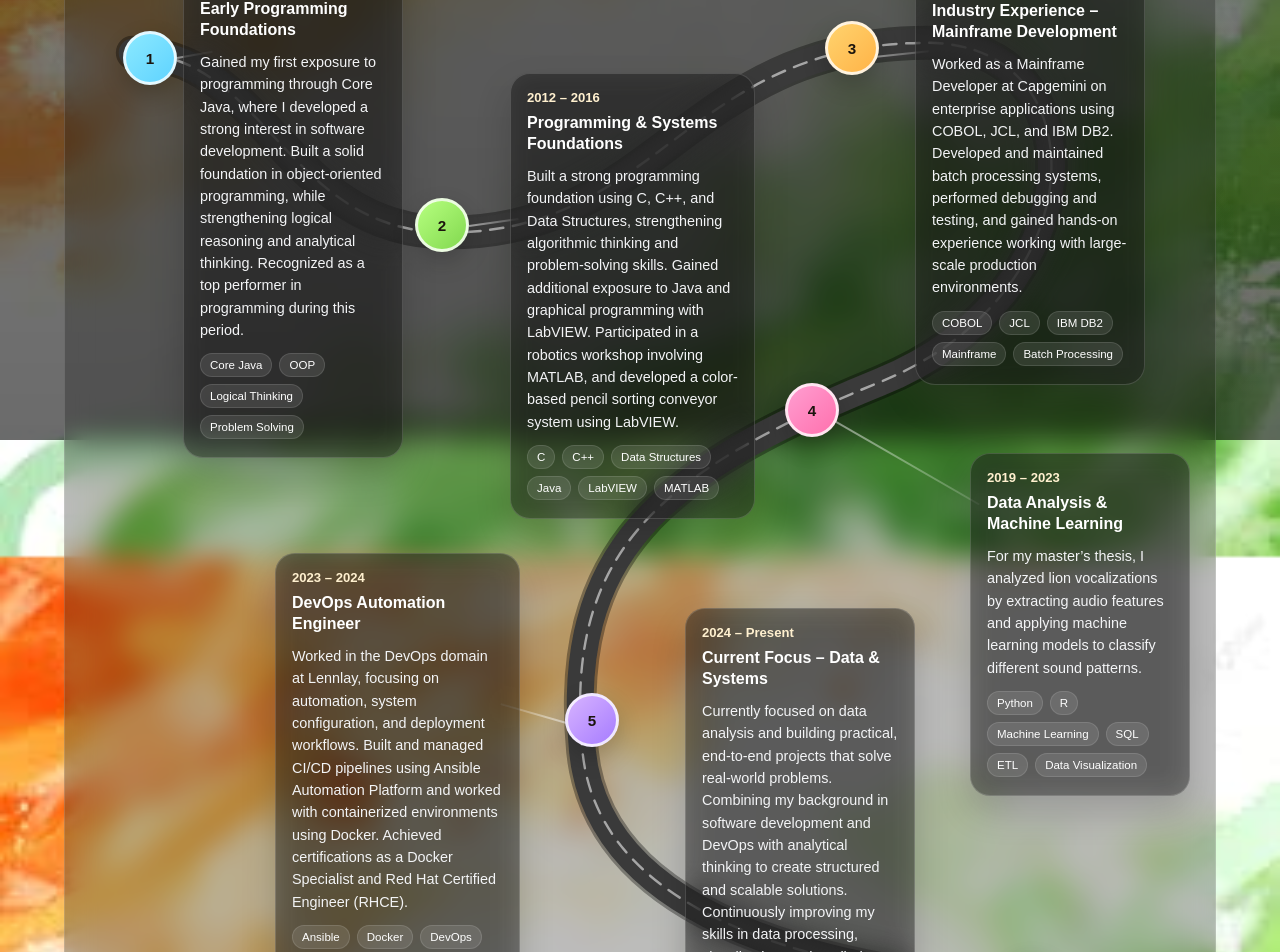
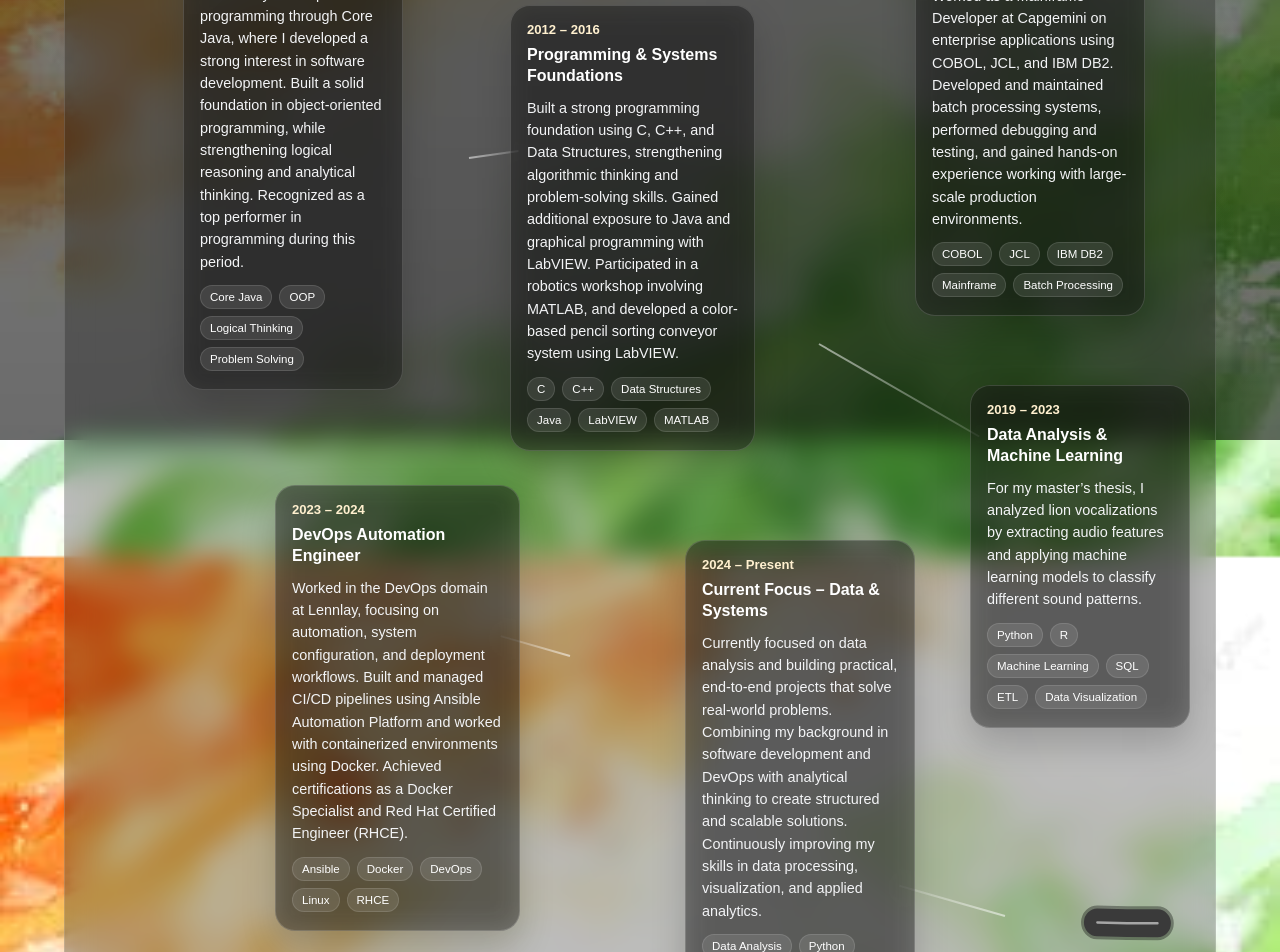
Before and after one commit to Prat-375/Portfolio, a React app: page /about in a window 1280 px wide. Shown: the part 360-1312 px from the top of the page. Built offline with nearby package versions, Linux system fonts and the light colour scheme; the HTML template or start-up script is replaced by a standard one.

Commit message:
added personal project chatbot

```diff
--- a/src/data/projects.js
+++ b/src/data/projects.js
@@ -90,13 +90,24 @@ export const softwareProjects = [
 
 export const personalProjects = [
   {
-    title: "Interview Workflow Automation",
+    title: "AI Chatbot (LangChain + Gemini)",
+    slug: "ai-chatbot",
+    category: "personal",
     description:
-      "Process automation project designed to streamline candidate communication and tracking using forms, spreadsheet updates, and automated email notifications.",
-    tech: ["Power Automate", "Excel", "Forms", "Outlook"],
-    github: "#",
-    demo: "#",
-    category: "personal",
+      "An AI-powered chatbot that provides contextual conversations using Google Gemini and LangChain.",
+    longDescription:
+      "Developed an intelligent chatbot using LangChain and Google Gemini API to enable context-aware conversations. Implemented prompt engineering and message history handling to simulate human-like responses. Designed an interactive user interface using Gradio and deployed the application on Hugging Face Spaces for real-time access.",
+    tech: ["Python", "LangChain", "Google Gemini API", "Gradio", "LLM"],
+    highlights: [
+      "Built context-aware chatbot using LangChain message history",
+      "Integrated Google Gemini API for real-time AI responses",
+      "Applied prompt engineering for personality-driven responses",
+      "Designed interactive UI using Gradio",
+      "Deployed live on Hugging Face Spaces",
+    ],
+    image: "images/chatbot.png",
+    github: "https://github.com/Prat-375/Chatbot-Prateek",
+    demo: "https://huggingface.co/spaces/prateekChetan/chatbot_prateek",
   },
   {
     title: "DevOps Automation Utilities",
--- a/src/index.css
+++ b/src/index.css
@@ -82,7 +82,7 @@ textarea {
 .navbar-container {
   max-width: 1200px;
   margin: auto;
-  padding: 18px 24px;
+  padding: 13px 24px;
   display: flex;
   justify-content: space-between;
   align-items: center;
@@ -120,13 +120,13 @@ textarea {
 .page {
   max-width: 1200px;
   margin: auto;
-  padding: 40px 24px 80px;
+  padding: 2px 24px 40px;
   position: relative;
   z-index: 1;
 }
 
 .content-section {
-  margin-top: 40px;
+  margin-top: 20px;
 }
 
 /* Decorative glows */
@@ -141,16 +141,16 @@ textarea {
 
 .home-glow-1 {
   width: 280px;
-  height: 280px;
-  top: 100px;
+  height: 150px;
+  top: 50px;
   right: 60px;
   background: rgba(255, 138, 31, 0.22);
 }
 
 .home-glow-2 {
   width: 240px;
-  height: 240px;
-  bottom: 80px;
+  height: 150px;
+  bottom: 40px;
   left: 40px;
   background: rgba(60, 207, 78, 0.18);
 }
@@ -1307,7 +1307,7 @@ textarea {
 .point-2 { top: 265px; left: 350px; background: linear-gradient(135deg, #b6ff7f, #82d84f); }
 .point-3 { top: 88px; left: 760px; background: linear-gradient(135deg, #ffd36e, #ffb347); }
 .point-4 { top: 450px; left: 720px; background: linear-gradient(135deg, #ff9ed1, #ff70ad); }
-.point-5 { top: 760px; left: 500px; background: linear-gradient(135deg, #d7b3ff, #a67cff); }
+.point-5 { top: 760px; left: 490px; background: linear-gradient(135deg, #d7b3ff, #a67cff); }
 .point-6 { top: 1020px; left: 940px; background: linear-gradient(135deg, #9ec2ff, #6d95ff); }
 
 .journey-card {
@@ -1473,3 +1473,55 @@ textarea {
     margin-bottom: 18px;
   }
 }
+
+.road-animate-shadow,
+.road-animate-main,
+.road-animate-line {
+  stroke-dasharray: 2600;
+  stroke-dashoffset: 2600;
+  animation: drawRoad 2.8s ease forwards;
+}
+
+.road-animate-shadow {
+  animation-delay: 0.05s;
+}
+
+.road-animate-main {
+  animation-delay: 0.15s;
+}
+
+.road-animate-line {
+  animation-delay: 0.28s;
+}
+
+/* make points/cards appear progressively */
+.point-1,
+.card-1 { animation: fadeInRoadItem 0.5s ease forwards; animation-delay: 0.20s; opacity: 0; }
+.point-2,
+.card-2 { animation: fadeInRoadItem 0.5s ease forwards; animation-delay: 0.20s; opacity: 0; }
+.point-3,
+.card-3 { animation: fadeInRoadItem 0.5s ease forwards; animation-delay: 0.20s; opacity: 0; }
+.point-4,
+.card-4 { animation: fadeInRoadItem 0.5s ease forwards; animation-delay: 0.20s; opacity: 0; }
+.point-5,
+.card-5 { animation: fadeInRoadItem 0.5s ease forwards; animation-delay: 0.20s; opacity: 0; }
+.point-6,
+.card-6 { animation: fadeInRoadItem 0.5s ease forwards; animation-delay: 0.20s; opacity: 0; }
+
+
+@keyframes drawRoad {
+  to {
+    stroke-dashoffset: 0;
+  }
+}
+
+@keyframes fadeInRoadItem {
+  from {
+    opacity: 0;
+    transform: translateY(10px) scale(0.97);
+  }
+  to {
+    opacity: 1;
+    transform: translateY(0) scale(1);
+  }
+}
--- a/src/pages/About.jsx
+++ b/src/pages/About.jsx
@@ -81,8 +81,9 @@ export default function About() {
               C 620 540, 520 620, 540 820
               C 560 1010, 860 1060, 1140 1060
             "
-            className="journey-road-shadow"
+            className="journey-road-shadow road-animate-shadow"
           />
+
           <path
             d="
               M 70 120
@@ -92,8 +93,9 @@ export default function About() {
               C 620 540, 520 620, 540 820
               C 560 1010, 860 1060, 1140 1060
             "
-            className="journey-road"
+            className="journey-road road-animate-main"
           />
+
           <path
             d="
               M 70 120
@@ -103,7 +105,7 @@ export default function About() {
               C 620 540, 520 620, 540 820
               C 560 1010, 860 1060, 1140 1060
             "
-            className="journey-road-line"
+            className="journey-road-line road-animate-line"
           />
 
           </svg>
```
Also changed, not shown: public/images/chatbot.png (added).
